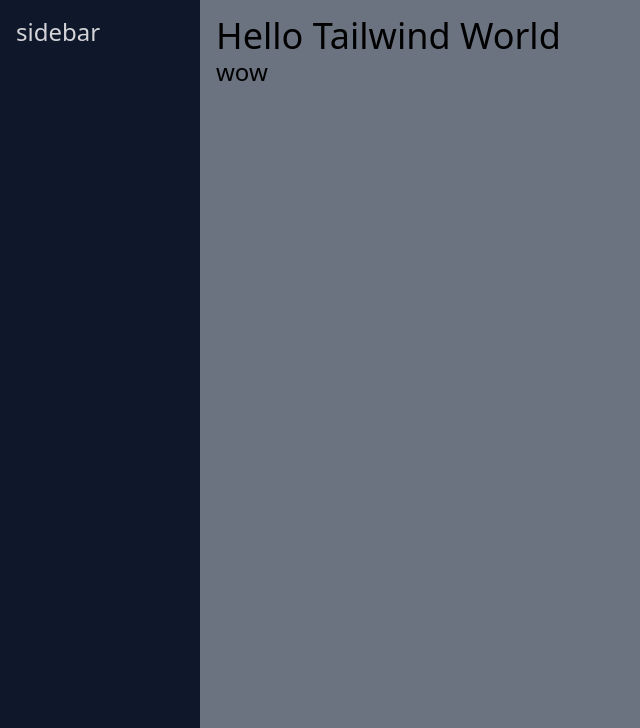
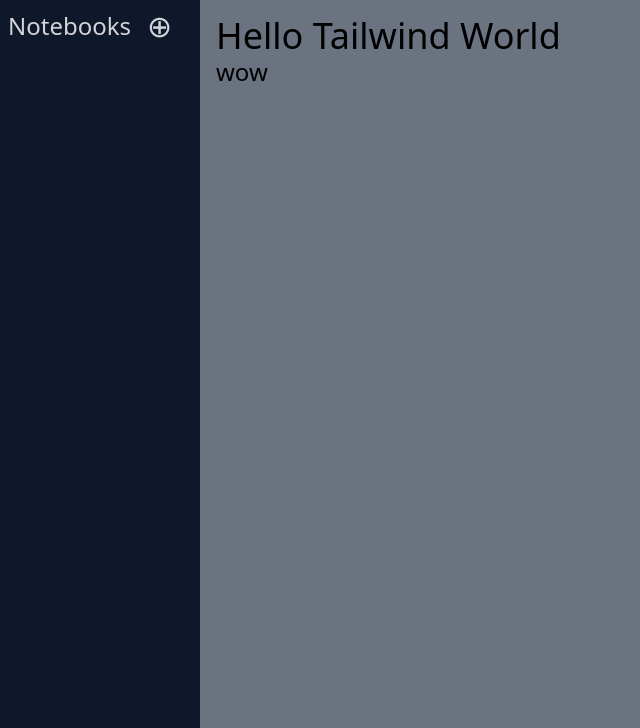
Before and after one commit to Lootmann/django-memo, a Django app: page / in a window 1280 px wide. Shown: the part 72-800 px from the top of the page, without its empty margins (0-640 px from the left). Run offline with Django 4.2, Linux system fonts and the light colour scheme; data that the repository does not hold is empty; some libraries are stand-ins or nearby versions.

Commit message:
notebooks: show all notebooks using templatetags to sidebar.html

```diff
--- a/config/settings.py
+++ b/config/settings.py
@@ -60,6 +60,9 @@ TEMPLATES = [
                 "django.contrib.auth.context_processors.auth",
                 "django.contrib.messages.context_processors.messages",
             ],
+            "libraries": {
+                "render_notebooks": "notebooks.templatetags.list_all_notebooks",
+            },
         },
     },
 ]
--- /dev/null
+++ b/notebooks/templatetags/list_all_notebooks.py
@@ -0,0 +1,12 @@
+from django import template
+
+from notebooks.models import NoteBook
+
+register = template.Library()
+
+
+@register.inclusion_tag("notebooks/list_notebooks.html")
+def render_notebooks():
+    return {
+        "notebooks": NoteBook.objects.all(),
+    }
--- /dev/null
+++ b/templates/notebooks/list_notebooks.html
@@ -0,0 +1,9 @@
+<ul class="ml-3 mt-2 flex flex-col gap-2">
+  {% for notebook in notebooks %}
+    <li class="pl-2 hover:bg-slate-700 rounded-md hover:text-green-500">
+      <a href="{% url 'notebooks:edit' notebook.id %}" class="text-2xl">
+        {{ notebook.title }}
+      </a>
+    </li>
+  {% endfor %}
+</ul>
--- a/templates/sidebar.html
+++ b/templates/sidebar.html
@@ -1,3 +1,14 @@
-<div id="sidebar" class="p-4 bg-slate-900 text-zinc-300 text-2xl">
-  <p>sidebar</p>
+{% load list_all_notebooks %}
+
+<div id="sidebar" class="pl-2 pt-2 bg-slate-900 text-zinc-300 text-2xl">
+  <form action="{% url 'notebooks:create' %}" method="post">
+    {% csrf_token %}
+    <div class="flex items-center gap-2">
+      <p>Notebooks</p>
+      <input type="submit" value="&#8853;"
+             class="text-3xl text-gray-300 hover:text-yellow-500 px-2 ease-in duration-100">
+    </div>
+  </form>
+
+  {% render_notebooks %}
 </div>
```
Also changed, not shown: notebooks/templatetags/__init__.py (added).
